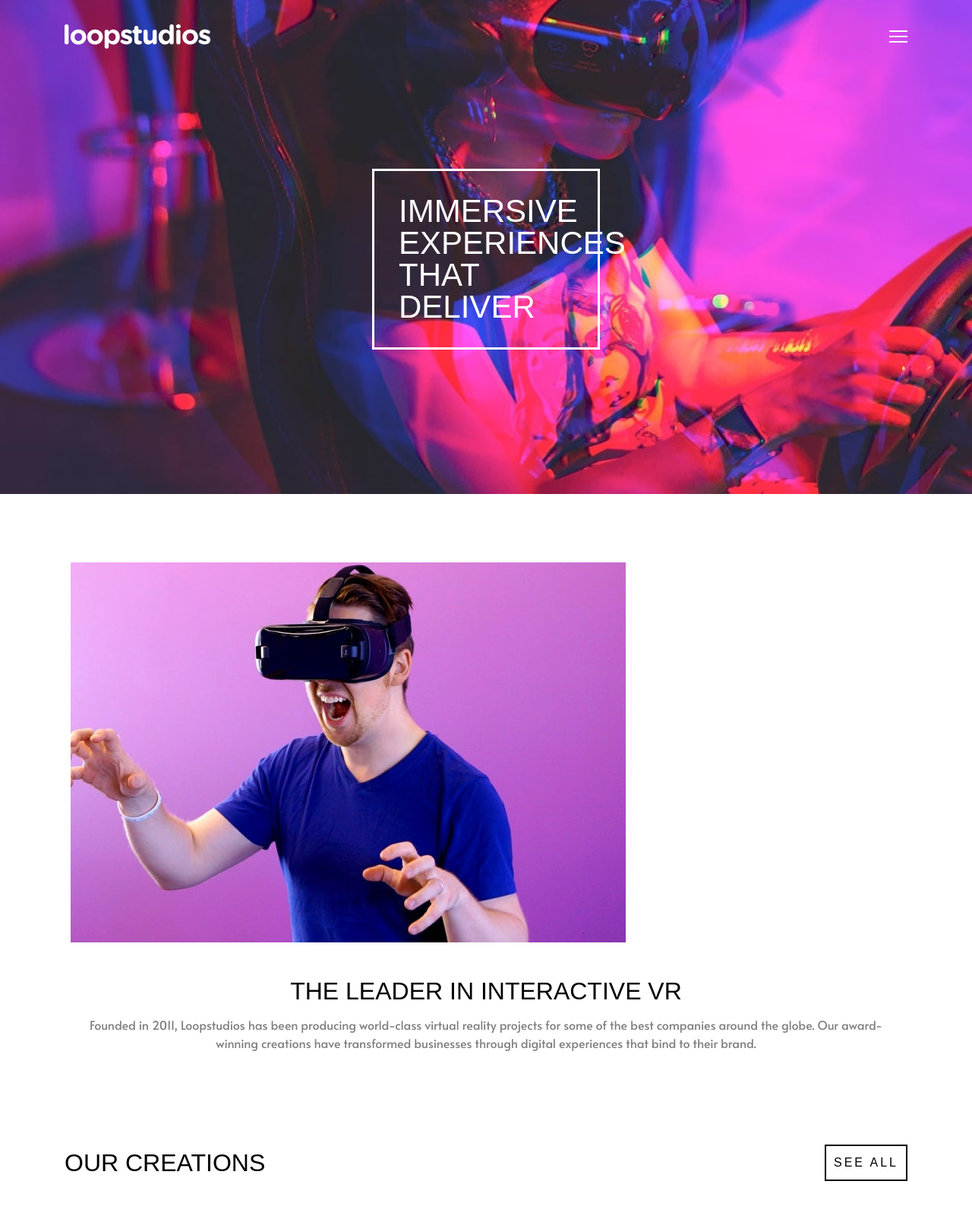
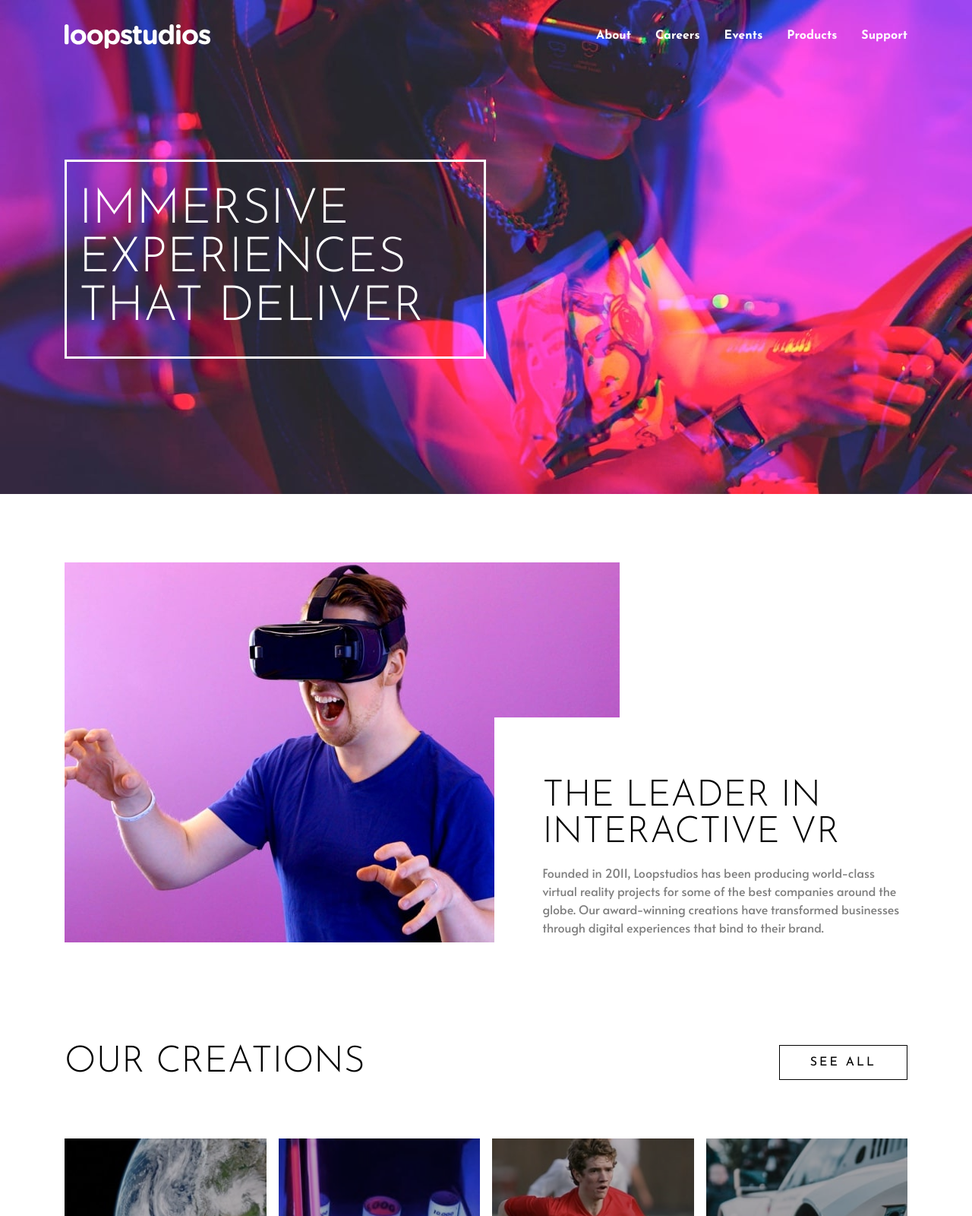
Before and after one commit to ioangheraszim/Loop-studios, a plain HTML site: page index.html in a window 1280 px wide. Shown: the top 1600 px of the page at 76% size. Drawn offline with Linux system fonts and the light colour scheme; a web font is replaced by a local one.

Commit message:
feat: finished styling about styles

```diff
--- a/index.html
+++ b/index.html
@@ -7,7 +7,7 @@
       rel="icon"
       type="image/png"
       sizes="32x32"
-      href="./images/favicon-32x32.png"
+      href="./assets/images/favicon-32x32.png"
     />
     <link rel="stylesheet" href="./scss/style.css" />
     <script defer src="main.js"></script>
@@ -15,7 +15,8 @@
   </head>
   <body>
     <header class="header">
-      <nav class="container nav">
+      <nav class="nav">
+        <div class="container nav__inside">
           <img
             class="nav__logo"
             src="./assets/images/logo.svg"
@@ -28,19 +29,22 @@
                 src="./assets/images/logo.svg"
                 alt="loop studios logo"
               />
-            <button id="btn-close" class="btn">
+              <button id="btn-close" class="btn nav__btn-close">
                 <img src="./assets/images/icon-close.svg" alt="" />
               </button>
             </li>
             <li class="nav__item"><a href="#" class="nav__link">About</a></li>
             <li class="nav__item"><a href="#" class="nav__link">Careers</a></li>
             <li class="nav__item"><a href="#" class="nav__link">Events</a></li>
-          <li class="nav__item"><a href="#" class="nav__link">Products</a></li>
+            <li class="nav__item">
+              <a href="#" class="nav__link">Products</a>
+            </li>
             <li class="nav__item"><a href="#" class="nav__link">Support</a></li>
           </ul>
-        <button id="btn-open" class="btn">
+          <button id="btn-open" class="btn nav__btn-open">
             <img src="./assets/images/icon-hamburger.svg" alt="" />
           </button>
+        </div>
       </nav>
       <section class="container header__centered">
         <div class="header__hero">
@@ -49,7 +53,7 @@
       </section>
     </header>
     <main class="container">
-      <section id="about" class="about container">
+      <section id="about" class="about">
         <figure class="about__media">
           <picture>
             <source
@@ -72,7 +76,7 @@
           </p>
         </article>
       </section>
-      <section class="container creations">
+      <section class="creations">
         <div class="creations__wrap">
           <h2 class="creations__title">Our creations</h2>
           <button class="btn creations__btn btn__desktop">See All</button>
--- a/scss/components/_about.scss
+++ b/scss/components/_about.scss
@@ -2,6 +2,10 @@
 
 .about {
   padding: u.rem(74) 0;
+
+  @include u.breakpoint(desktop) {
+    position: relative;
+  }
 
   &__media {
     margin: u.rem(16) 0;
@@ -11,6 +15,15 @@
     background-color: var(--white);
     padding: u.rem(16);
     text-align: center;
+
+    @include u.breakpoint(desktop) {
+      position: absolute;
+      bottom: 5%;
+      right: -5%;
+      max-width: 600px;
+      text-align: start;
+      padding: u.rem(64);
+    }
   }
 
   &__title {
@@ -19,7 +32,11 @@
     font-size: u.rem(32);
     font-weight: 300;
     line-height: 1;
-    padding: u.rem(16);
+    padding: u.rem(16) 0;
+
+    @include u.breakpoint(desktop) {
+      font-size: u.rem(48);
+    }
   }
 
   &__info {
--- a/scss/components/_button.scss
+++ b/scss/components/_button.scss
@@ -23,9 +23,14 @@
 .creations__btn {
   text-transform: uppercase;
   font-family: var(--font-primary);
-  padding: u.rem(10);
-  border: 2px solid black;
+  padding: u.rem(10) u.rem(40);
+  border: 1px solid var(--black);
   margin: u.rem(32) 0;
   letter-spacing: 3px;
   font-weight: 400;
 }
+
+.creations__btn:hover {
+  background-color: var(--black);
+  color: var(--white);
+}
--- a/scss/components/_creations.scss
+++ b/scss/components/_creations.scss
@@ -33,6 +33,10 @@
     padding: u.rem(32) 0;
     font-weight: 300;
     font-family: var(--font-primary);
+
+    @include u.breakpoint(desktop) {
+      font-size: u.rem(48);
+    }
   }
 
   &__grid {
--- a/scss/components/_header.scss
+++ b/scss/components/_header.scss
@@ -1,48 +1,53 @@
 @use "../util/" as u;
 
 .header {
-  background-image: url(../../assets/images/mobile/image-hero.jpg);
+  background-image: url("../../assets/images/mobile/image-hero.jpg");
   background-repeat: no-repeat;
-  background-size: 100%;
-  height: 100svh;
+  background-size: cover;
+  min-height: 100svh;
   padding: u.rem(32) u.rem(16);
-  position: relative;
 
-  @include u.flex(column, center, center);
+  display: flex;
+  flex-direction: column;
+  justify-content: center;
+  align-items: stretch;
 
   @include u.breakpoint(desktop) {
-    height: u.rem(650);
-    background-image: url(../../assets/images/desktop/image-hero.jpg);
-    background-size: cover;
+    min-height: u.rem(650);
+    background-image: url("../../assets/images/desktop/image-hero.jpg");
   }
 }
 
 .header__centered {
-  @include u.flex(column, center, center);
   flex: 1 1 auto;
-  width: 100%;
-  max-width: inherit;
+  display: flex;
+  align-items: center;
+
+  @include u.breakpoint(desktop) {
+    align-items: flex-start;
+  }
 }
 
 .header__hero {
-  text-align: center;
   border: u.rem(3) solid var(--white);
   color: var(--white);
-  padding: u.rem(32);
+  padding: u.rem(32) u.rem(16);
   max-width: u.rem(375);
-  width: 100%;
 
   @include u.breakpoint(desktop) {
-    width: u.rem(300);
-    margin: u.rem(36) 0;
+    max-width: 50%;
+    margin: auto 0;
   }
 }
 
 .header__title {
-  text-align: start;
   text-transform: uppercase;
   font-weight: 300;
   font-family: var(--font-primary);
   font-size: u.rem(42);
   line-height: 1;
+
+  @include u.breakpoint(desktop) {
+    font-size: u.rem(64);
+  }
 }
--- a/scss/components/_navigation.scss
+++ b/scss/components/_navigation.scss
@@ -1,13 +1,21 @@
 @use "../util/" as u;
 
 .nav {
-  @include u.flex($align: center, $justify: space-between);
+  width: 100%;
+
+  &__inside {
+    display: flex;
+    align-items: center;
+    justify-content: space-between;
+  }
+
+  &__logo {
+    display: block;
+  }
 
   &__items {
     position: fixed;
-    top: 0;
-    left: 0;
-    width: 100%;
+    inset: 0;
     height: 100svh;
     background-color: var(--black);
     padding: u.rem(32) u.rem(16);
@@ -22,6 +30,24 @@
     visibility: hidden;
     pointer-events: none;
     transition: transform 0.4s ease, opacity 0.4s ease;
+
+    @include u.breakpoint(desktop) {
+      position: static;
+      height: auto;
+      padding: 0;
+      background: none;
+
+      transform: none;
+      opacity: 1;
+      visibility: visible;
+      pointer-events: auto;
+
+      flex-direction: row;
+      align-items: center;
+      gap: u.rem(32);
+
+      margin-left: auto;
+    }
   }
 
   &__items--active {
@@ -32,10 +58,29 @@
   }
 
   &__item--top {
-    @include u.flex(row, center, space-between);
-    margin-bottom: u.rem(100);
+    display: flex;
+    align-items: center;
+    justify-content: space-between;
     width: min(100% - u.rem(16), u.rem(375));
-    margin: 0 auto u.rem(100) auto;
+    margin: 0 auto u.rem(100);
+
+    @include u.breakpoint(desktop) {
+      display: none;
+    }
+  }
+
+  &__item {
+    width: 100%;
+  }
+
+  &__btn-open,
+  &__btn-close {
+    background: none;
+    border: none;
+
+    @include u.breakpoint(desktop) {
+      display: none;
+    }
   }
 
   &__link {
@@ -46,6 +91,13 @@
     position: relative;
     display: inline-block;
     padding-bottom: u.rem(4);
+
+    @include u.breakpoint(desktop) {
+      font-size: u.rem(16);
+      text-transform: none;
+      font-weight: 700;
+      color: var(--white);
+    }
   }
 
   &__link::after {
--- a/scss/global/_layout.scss
+++ b/scss/global/_layout.scss
@@ -2,7 +2,7 @@
 
 .container {
   width: min(100% - u.rem(16), u.rem(375));
-  margin: 0 auto;
+  margin-inline: auto;
 
   @include u.breakpoint(desktop) {
     width: min(100% - u.rem(16), u.rem(1110));
--- a/scss/global/_typography.scss
+++ b/scss/global/_typography.scss
@@ -9,7 +9,7 @@
 
 @font-face {
   font-family: "Josefin Sans";
-  src: url("../../assets/fonts/JosefinSans/static/JosefinSans-VariableFont_wght.ttf")
+  src: url("../../assets/fonts/JosefinSans/JosefinSans-VariableFont_wght.ttf")
     format("truetype");
   font-weight: 100 700;
   font-style: normal;
--- a/scss/util/_mixins.scss
+++ b/scss/util/_mixins.scss
@@ -2,7 +2,7 @@
 
 $breakpoints: (
   "mobile": f.em(375),
-  "desktop": f.em(700),
+  "desktop": f.em(900),
 );
 
 @mixin breakpoint($size) {
```
Also changed, not shown: scss/style.css, 1 other file. Lines whose indentation alone changed are shown as unchanged.
